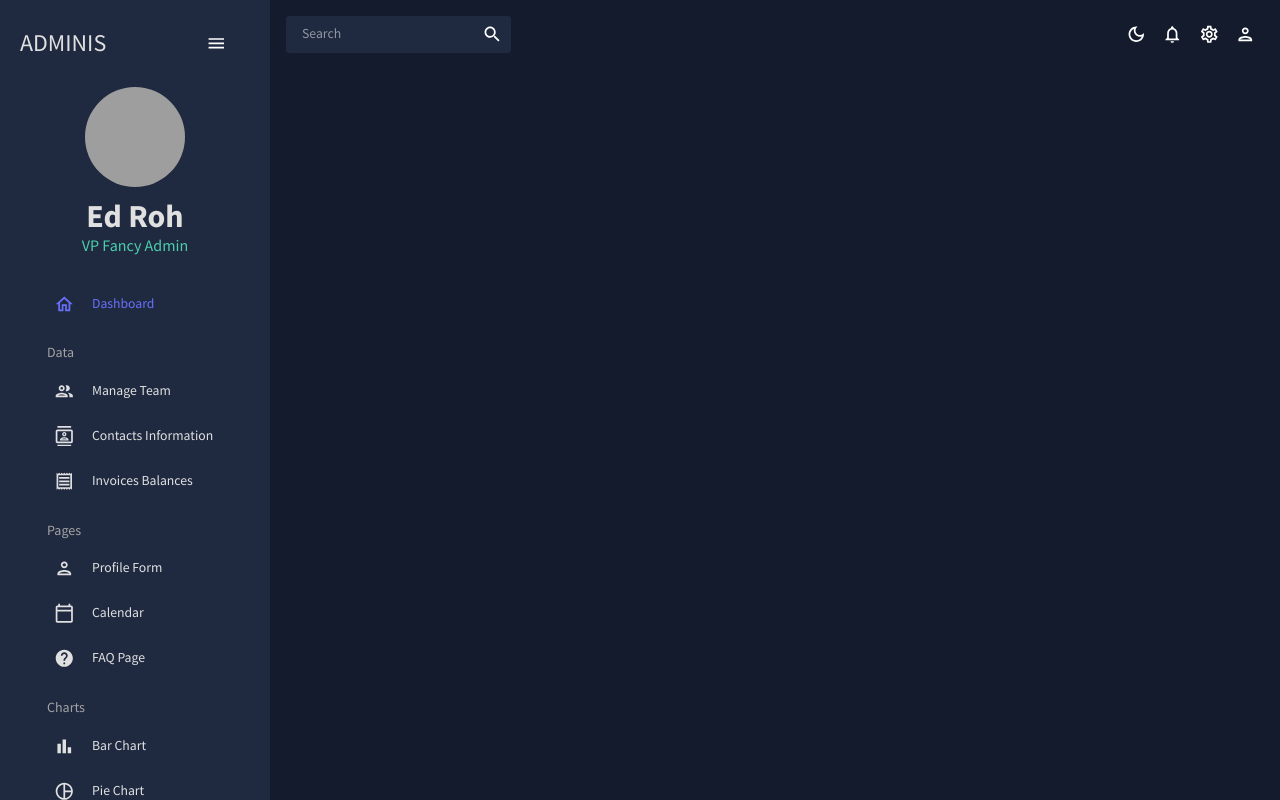
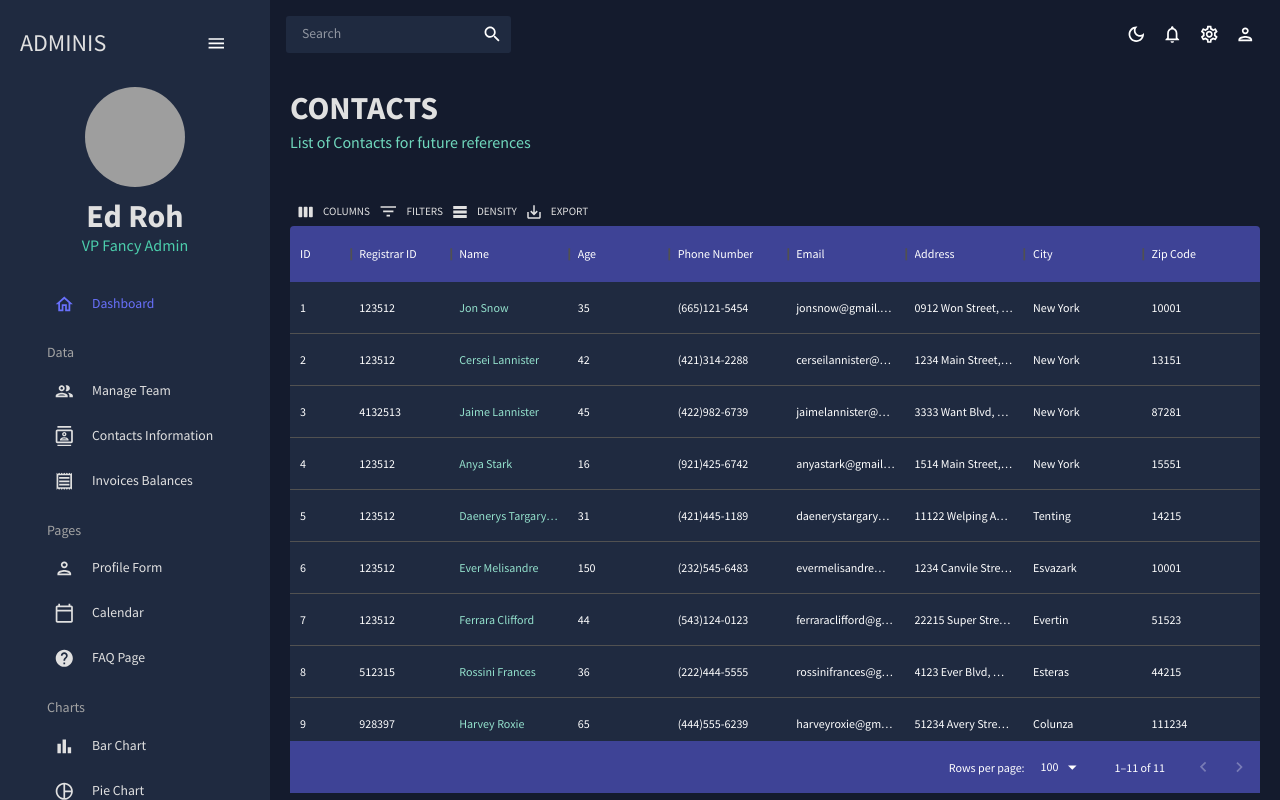
Before and after one commit to MetinKONUK/SentimentAnalysisClient, a React (Create React App) app: page /contacts in a window 1280 px wide. Built offline with nearby package versions, Linux system fonts and the light colour scheme; grey boxes are pictures that could not be loaded.

Commit message:
design contacts information screen

```diff
--- a/src/App.jsx
+++ b/src/App.jsx
@@ -8,7 +8,7 @@
 import Dashboard from './scenes/dashboard';
 import Team from './scenes/team/index';
 // import Invoices from './scenes/invoices';
-// import Contacts from './scenes/contacts';
+import Contacts from './scenes/contacts';
 // import Bar from './scenes/bar';
 // import Form from './scenes/form';
 // import Line from './scenes/line'
@@ -30,7 +30,7 @@
             <Routes>
               <Route path="/" element={<Dashboard />} />
               <Route path="/team" element={<Team />} />
-              {/* <Route path="/contacts" element={<Contacts />} /> */}
+              <Route path="/contacts" element={<Contacts />} />
               {/* <Route path="/invoices" element={<Invoices />} /> */}
               {/* <Route path="/form" element={<Form />} /> */}
               {/* <Route path="/bar" element={<Bar />} /> */}
--- /dev/null
+++ b/src/scenes/contacts/index.jsx
@@ -0,0 +1,97 @@
+/* eslint-disable no-unused-vars */
+import React from 'react';
+import { Box, useTheme } from '@mui/material';
+import { DataGrid, GridToolbar } from '@mui/x-data-grid';
+import { tokens } from '../../theme';
+import { mockDataContacts } from '../../data/mockData';
+import Header from '../../components/Header';
+
+function Team() {
+  const theme = useTheme();
+  const colors = tokens(theme.palette.mode);
+  const columns = [
+    { field: 'id', headerName: 'ID', flex: 0.5 },
+    { field: 'registrarId', headerName: 'Registrar ID' },
+    {
+      field: 'name',
+      headerName: 'Name',
+      flex: 1,
+      cellClassName: 'name-column--cell',
+    },
+    {
+      field: 'age',
+      headerName: 'Age',
+      type: 'number',
+      headerAlign: 'left',
+      align: 'left',
+    },
+    {
+      field: 'phone',
+      headerName: 'Phone Number',
+      flex: 1,
+    },
+    {
+      field: 'email',
+      headerName: 'Email',
+      flex: 1,
+    },
+    {
+      field: 'address',
+      headerName: 'Address',
+      flex: 1,
+    },
+    {
+      field: 'city',
+      headerName: 'City',
+      flex: 1,
+    },
+    {
+      field: 'zipCode',
+      headerName: 'Zip Code',
+      flex: 1,
+    },
+  ];
+
+  return (
+    <Box m="20px">
+      <Header title="CONTACTS" subtitle="List of Contacts for future references" />
+      <Box
+        m="40px 0 0 0"
+        height="75vh"
+        sx={{
+          '& .MuiDataGrid-root': {
+            border: 'none',
+          },
+          '& .MuiDataGrid-cell': {
+            borderBottom: 'none',
+          },
+          '& .name-column--cell': {
+            color: colors.greenAccent[300],
+          },
+          '& .MuiDataGrid-columnHeaders': {
+            backgroundColor: colors.blueAccent[700],
+            borderBottom: 'none',
+          },
+          '& .MuiDataGrid-virtualScroller': {
+            backgroundColor: colors.primary[400],
+          },
+          '& .MuiDataGrid-footerContainer': {
+            borderTop: 'none',
+            backgroundColor: colors.blueAccent[700],
+          },
+          '& .MuiDataGrid-toolbarContainer .MuiButton-text': {
+            color: `${colors.grey[100]} !important`,
+          },
+        }}
+      >
+        <DataGrid
+          rows={mockDataContacts}
+          columns={columns}
+          components={{ Toolbar: GridToolbar }}
+        />
+      </Box>
+    </Box>
+  );
+}
+
+export default Team;
```
